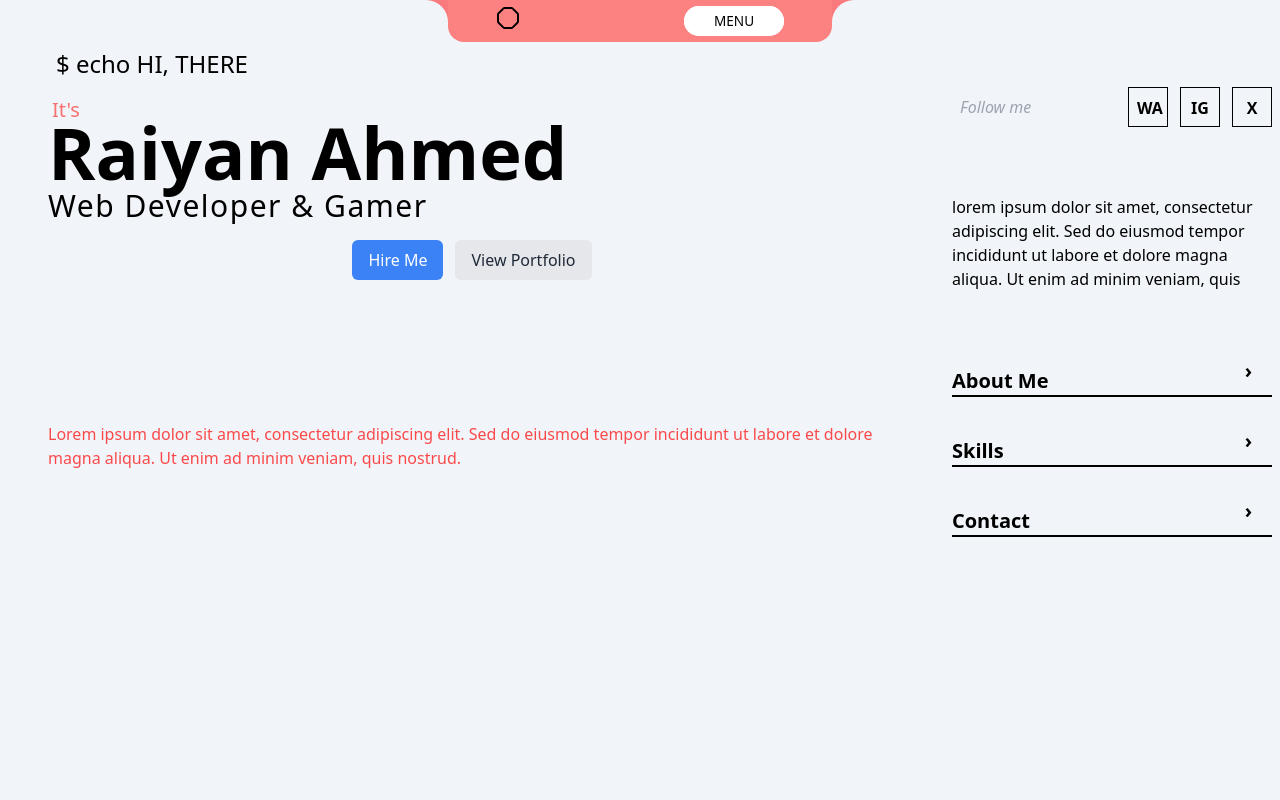
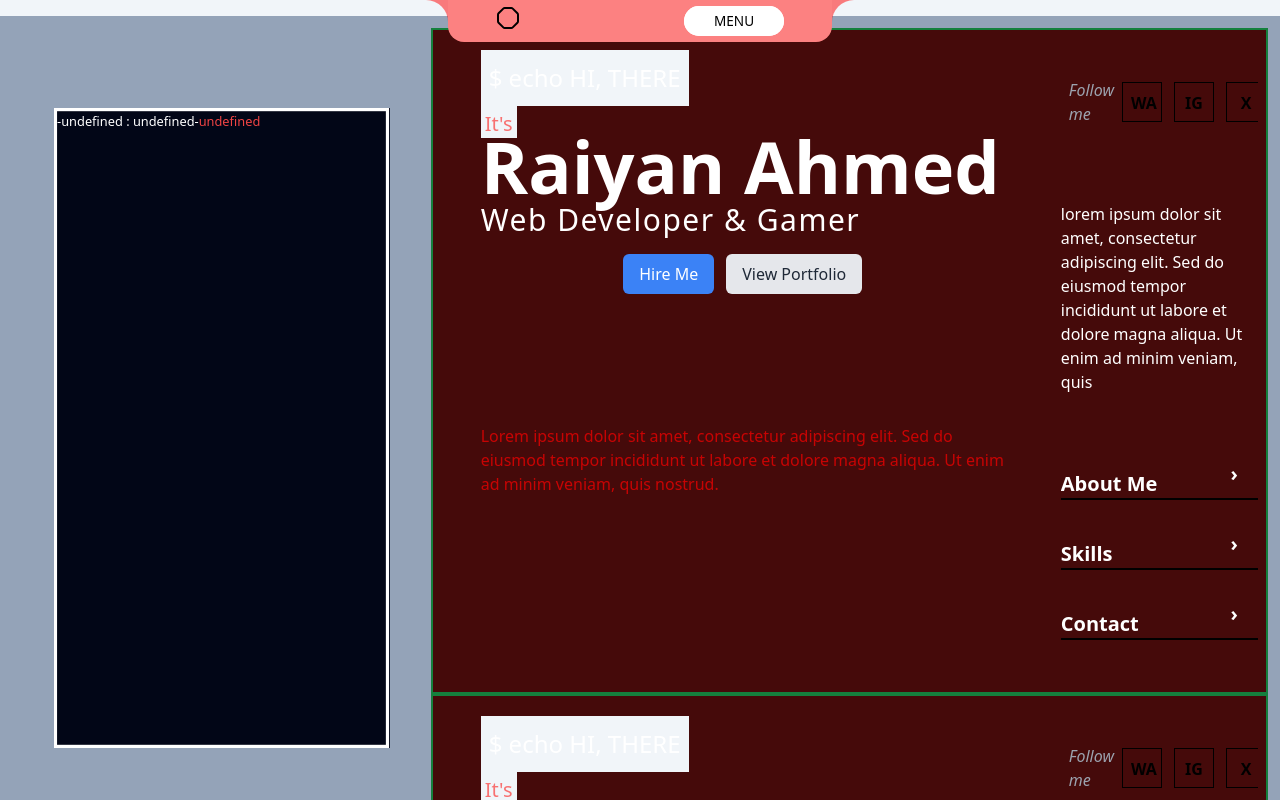
Before and after one commit to raiyanu/raiyanu, a Next.js app: page / in a window 1280 px wide. Shown: the top 800 px of the page. Built offline with nearby package versions, Linux system fonts and the light colour scheme.

Commit message:
slight progress on hero section animation logical structure finished

```diff
--- a/app/components/useMousePosition.js
+++ b/app/components/useMousePosition.js
@@ -14,7 +14,6 @@ export default function useMousePosition({ maskRef, paraRef }) {
 
         if (!maskElement || !paraElement) return;
 
-
         const handleMaskMove = (e) => {
             const maskPos = maskElement.getBoundingClientRect();
             const relativeX = e.clientX - maskPos.left;
@@ -22,17 +21,14 @@ export default function useMousePosition({ maskRef, paraRef }) {
             let pos = {
                 x: relativeX,
                 y: relativeY,
-            }
-            console.log(pos);
+            };
             setMousePos(pos);
         };
 
         maskElement.addEventListener("mousemove", handleMaskMove);
 
         return () => {
-
             maskElement.removeEventListener("mousemove", handleMaskMove);
-
         };
     }, [maskRef, paraRef, maskHovered, paraHovered]);
 
--- a/app/layout.js
+++ b/app/layout.js
@@ -1,6 +1,5 @@
 import localFont from "next/font/local";
 import "./globals.css";
-
 const geistSans = localFont({
   src: "./fonts/GeistVF.woff",
   variable: "--font-geist-sans",
@@ -26,5 +25,6 @@ export default function RootLayout({ children }) {
         {children}
       </body>
     </html>
+
   );
 }
--- a/app/page.js
+++ b/app/page.js
@@ -1,13 +1,41 @@
+"use client";
+import { useEffect, useRef } from "react";
 import Navbar from "./components/Navbar";
 import Hero from "./section/Hero";
+import { motion, useScroll, useTransform } from "framer-motion";
 
 export default function Home() {
+  const spanref = useRef(null);
+  const containerRef = useRef(null);
+  const { scrollYProgress } = useScroll({
+    target: containerRef,
+    offset: ["start start", "end end"],
+  });
+  useEffect(() => {
+    console.log("scrollYProgress", scrollYProgress);
+    spanref.current.innerHTML = scrollYProgress.y;
+  }, [scrollYProgress])
+  const scale = useTransform(scrollYProgress, [0, 1], [1, 0.8]);
   return (
     <>
       <div className=" max-md:pb-8 md:pt-4 bg-slate-100 min-h-screen">
         <Navbar />
-        <Hero />
+        <div className="flex *:flex-1 h-fit">
+          <main className="bg-slate-400 flex p-3 flex-row relative" ref={containerRef} >
+            <motion.div style={{ scale }} className="container mx-auto bg-slate-950 w-1/3 h-screen sticky text-white top-0 border-4 border-white ">
+              {"-" + scrollYProgress.x + " : " + scrollYProgress.y + "-"}
+              <span className="text-red-500" ref={spanref}></span>
+            </motion.div>
+            <div className="container mx-auto bg-red-950 *:border-2 *:border-green-700 w-4/6 sticky text-white " >
+              <Hero className="h-screen" />
+              <Hero className="h-screen" />
+            </div>
+
+          </main>
+        </div>
+        {/* <Hero /> */}
       </div>
+
     </>
   );
 }
--- a/package.json
+++ b/package.json
@@ -10,7 +10,9 @@
   },
   "dependencies": {
     "@emotion/react": "^11.13.3",
+    "@studio-freight/react-lenis": "^0.0.47",
     "framer-motion": "^11.11.9",
+    "lenis": "^1.1.14",
     "lucide-react": "^0.453.0",
     "next": "14.2.15",
     "react": "^18",
```
Also changed, not shown: 1 other file (tests, documents, lock files or other folders).
